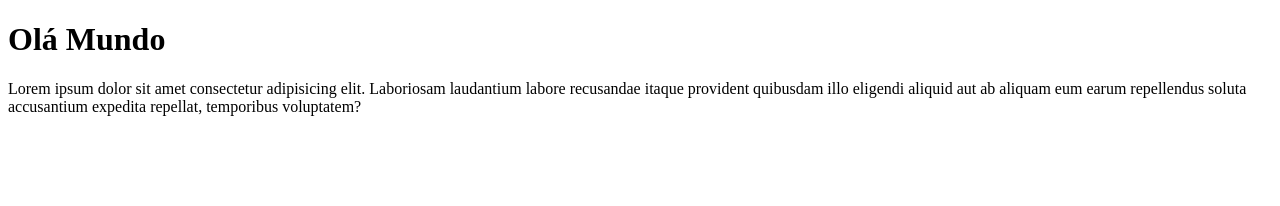
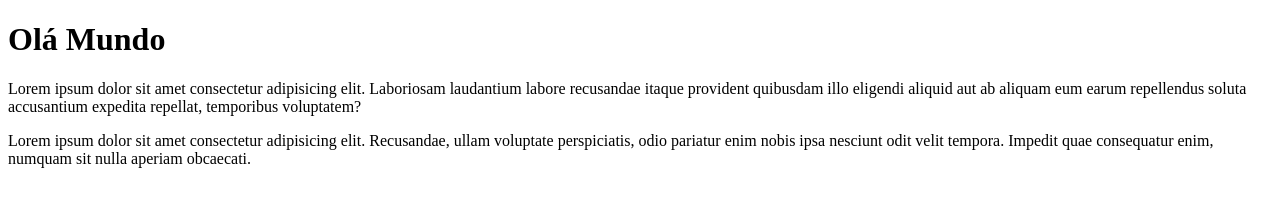
Before and after one commit to JonatasRusso/Ola-mundo, a plain HTML site: page Site-exemplo/index.html in a window 1280 px wide. Drawn offline with Linux system fonts and the light colour scheme.

Commit message:
adicionado um lorem

```diff
--- a/Site-exemplo/index.html
+++ b/Site-exemplo/index.html
@@ -8,5 +8,6 @@
 <body>
     <h1>Olá Mundo</h1>
     <p>Lorem ipsum dolor sit amet consectetur adipisicing elit. Laboriosam laudantium labore recusandae itaque provident quibusdam illo eligendi aliquid aut ab aliquam eum earum repellendus soluta accusantium expedita repellat, temporibus voluptatem?</p>
+    <p>Lorem ipsum dolor sit amet consectetur adipisicing elit. Recusandae, ullam voluptate perspiciatis, odio pariatur enim nobis ipsa nesciunt odit velit tempora. Impedit quae consequatur enim, numquam sit nulla aperiam obcaecati.</p>
 </body>
 </html>
```
